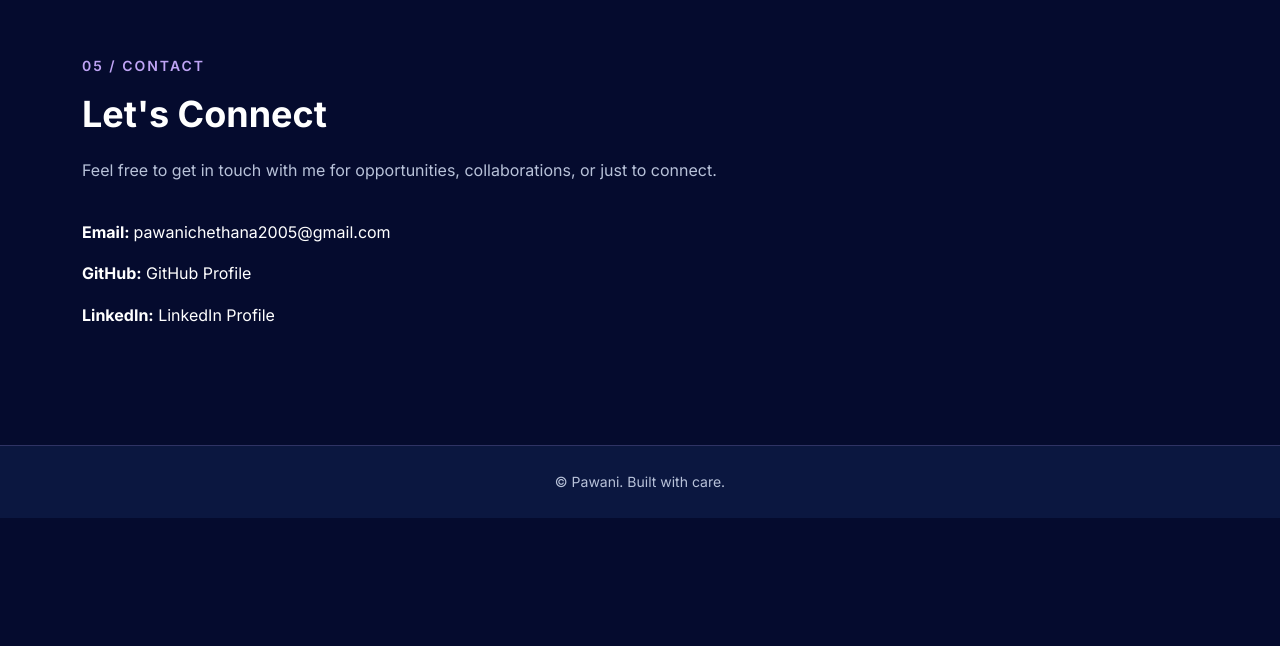
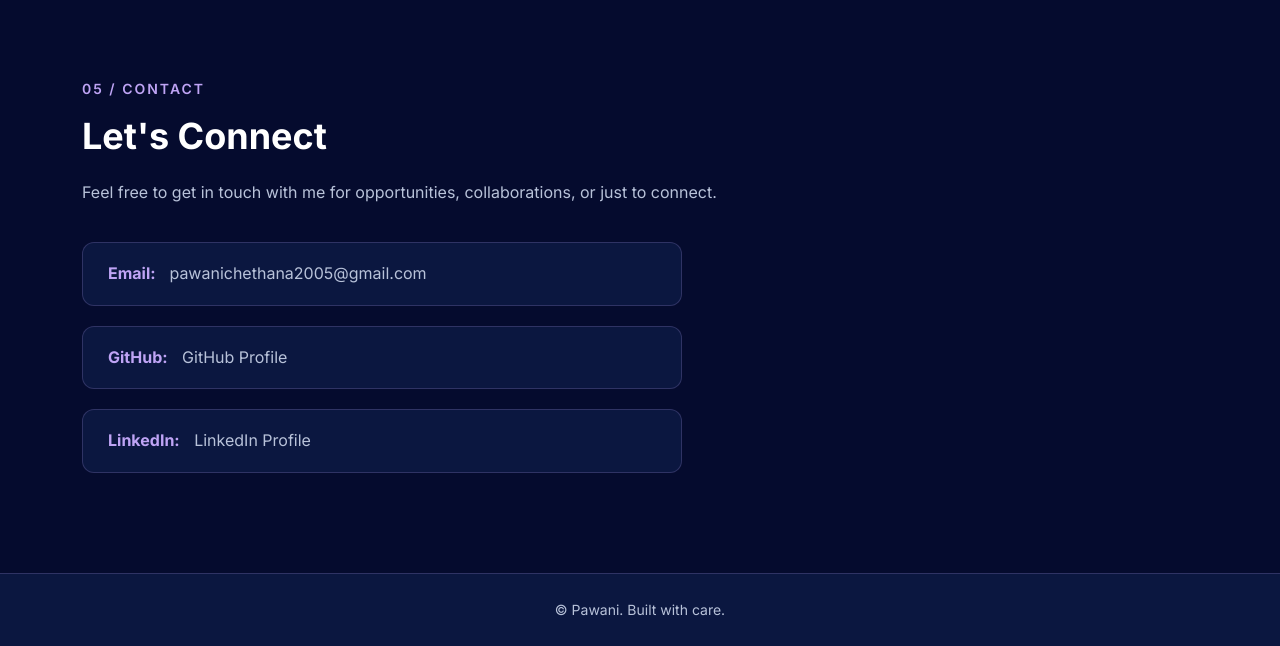
Before and after one commit to Pawani-cmb/Portfolio, a plain HTML site: page index.html in a window 1280 px wide. Shown: the part 2701-3347 px from the top of the page. Before the commit the page ends 3219 px from the top, so only its background shows below. Drawn offline with nearby package versions, Linux system fonts and the light colour scheme.

Commit message:
style:update css

```diff
--- a/index.html
+++ b/index.html
@@ -181,7 +181,7 @@
 
             <h2>My Skills</h2>
 
-            <p>
+            <p class="section-description">
                 Technologies and skills I am currently learning
                 and developing as a Software Engineering student.
             </p>
--- a/style.css
+++ b/style.css
@@ -321,6 +321,9 @@ img {
     border-radius: 15px;
     transition: 0.3s;
 }
+.project-item:hover {
+    border-color: #BFA4F5;
+}
 
 .project-item h3 {
     color: #FFFFFF;
@@ -351,35 +354,28 @@ img {
     border: 1px solid rgba(191, 164, 245, 0.3);
 }
 
-.contact-info {
+.contact-details {
     display: flex;
-    flex-wrap: wrap;
+   flex-direction: column;
     gap: 20px;
+    max-width: 600px;
 
 }
 
-.contact-item {
-    background-color: #0B1740;
-    padding: 20px;
-    border: 1px solid rgba(191, 164, 245, 0.2);
-    border-radius: 12px;
-
+.contact-details p {
+  background-color: #0B1740;
+  padding: 18px 25px;
+  border: 1px solid rgba(191, 164, 245, 0.2);
+  border-radius: 12px;
+  color: #B8C2D9;
+  margin: 0;
 }
 
-.contact-item h3 {
+.contact-details strong {
     color: #BFA4F5;
-    font-size: 18px;
-    margin-bottom: 10px;
-
+    margin-right: 10px;
 }
-
-.contact-item p {
-    color: #B8C2D9;
-    font-size: 15px;
-    margin-bottom: 0;
-}
-
-.contact-item a {
+.contact-details a {
     color: #B8C2D9;
 }
 
```
